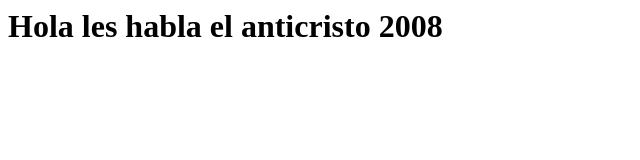
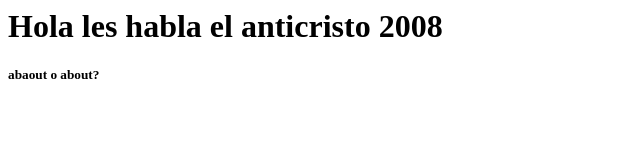
Before and after one commit to IsaacRamirezC11/Anticristo267, a plain HTML site: page index.html in a window 1280 px wide. Shown: the full height of the page, 0-640 px from the left. Drawn offline with Linux system fonts and the light colour scheme.

Commit message:
abaout o about?

```diff
--- a/index.html
+++ b/index.html
@@ -1 +1,2 @@
 <h1>Hola les habla el anticristo 2008</h1>
+<h5> abaout o about?</h5>
```
